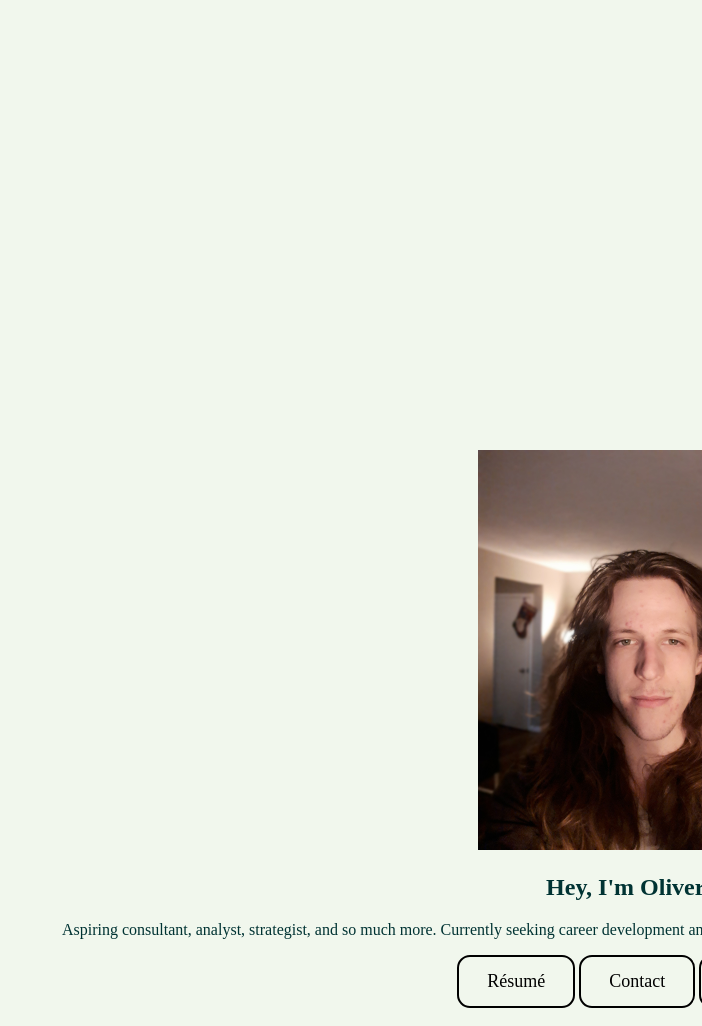
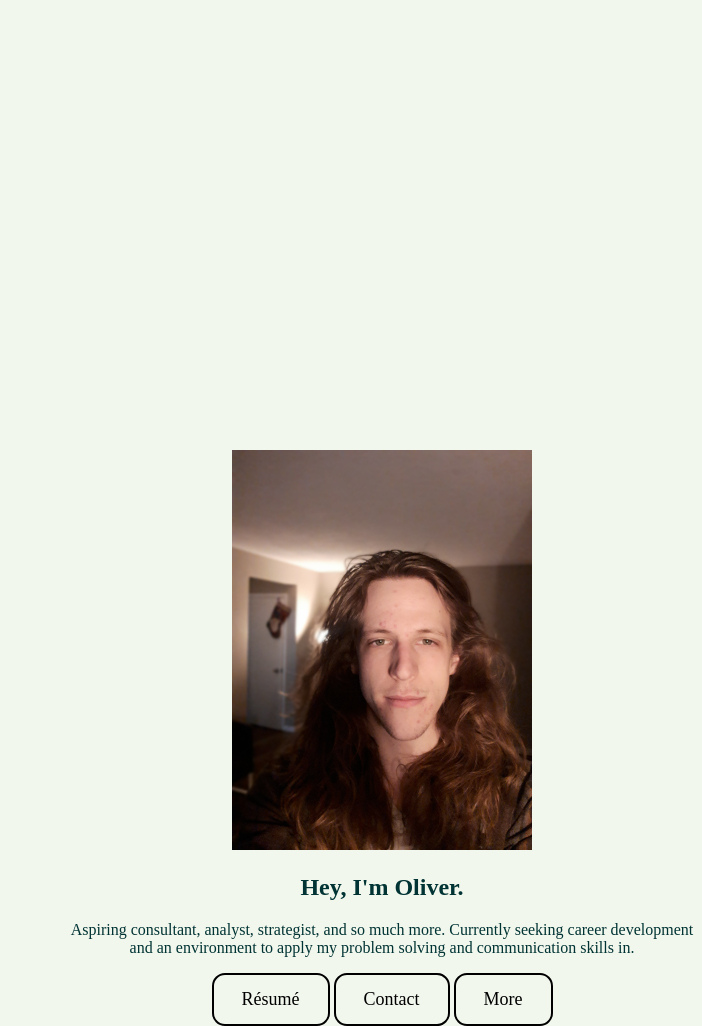
Before and after one commit to allofher/allofher.github.io, a Jekyll site: the page index.html, which Jekyll copies as it is, in a window 1280 px wide. Shown: the whole page, without its empty margins (578-1280 px from the left). Built offline with Jekyll 4.4.1, drawn with Linux system fonts in a browser that asks for light colours.

Commit message:
Update index.html

```diff
--- a/index.html
+++ b/index.html
@@ -44,7 +44,8 @@
 				position: absolute;
 				top: 50%;
 				left: 50%;
-				margin-right: -50%;
+				margin-right: auto;
+				margin-left: auto;
 				transform: translate(-50%, -50%)
 				width: 400px;
 				word-wrap: break-word;
```
